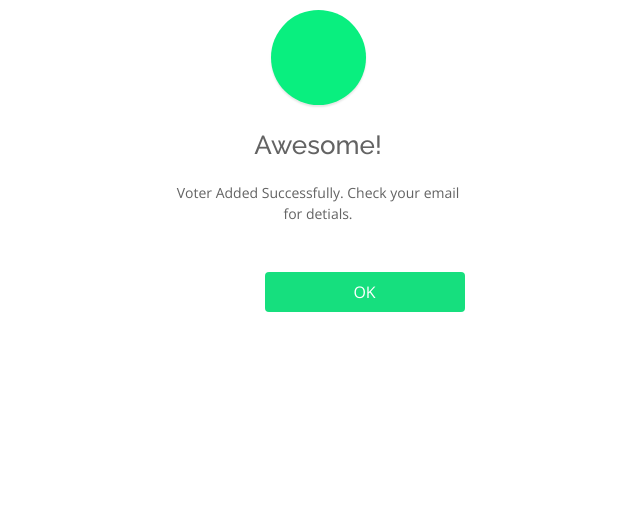
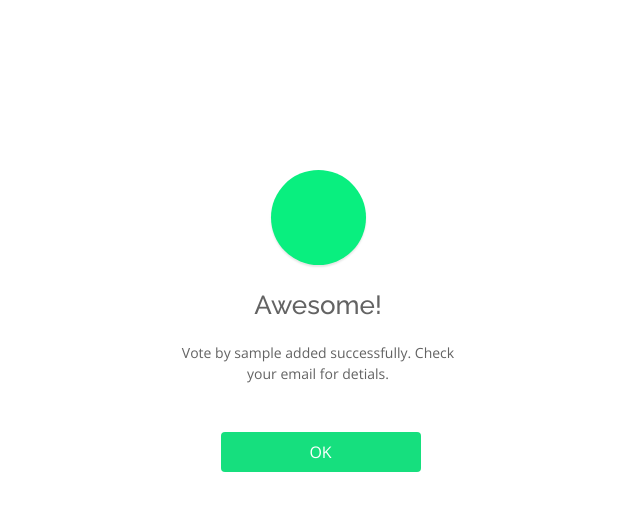
Before and after one commit to joshidevg/Crypto, a Flask app: a page that uses templates/success.html in a window 1280 px wide. Shown: the top 511 px of the page, without its empty margins (322-962 px from the left). Run offline with Flask 3, Linux system fonts and the light colour scheme; some libraries are stand-ins or nearby versions.

Commit message:
Co-authored-by: vandan7177 <vandan7177@users.noreply.github.com> Co-authored-by: joshidevg <joshidevg@users.noreply.github.com> Co-authored-by: Kashyap Halavadia <Kashyap28@users.noreply.github.com>

```diff
--- a/main.py
+++ b/main.py
@@ -26,10 +26,12 @@ minerID_array=[
 def start():
     # Miners Home Page
     if request.method=='POST':
-        if request.form['submit']=='vote':
+        # if request.form["submit"]== 'vote':
+        print(request.form["submit"])
+        if request.form["submit"] == "vote":
             return redirect(url_for('initial'))
         else:
-            return redirect(url_for('index'))
+            return render_template('index.html')
         # user=request.form["minerID"]
         # if user in minerID_array and request.form['submit']=='mine':
         #     return redirect(url_for('mine'))
@@ -59,11 +61,31 @@ def initial():
 @app.route('/<User>_repeat/<ID>')
 def control(User,ID):
     # CONTROL Reload and Back Reference After Vote
+    Reason = "Unknown Error"
     if ID not in vote_see_chain:
-        return render_template("failure.html",User=User,ID=ID, Reason="This VoterID does not exist")
+        Reason = "This VoterID does not exist"
+        # return redirect(url_for("fail_to_vote", name=User, vid = ID, rea = "This VoterID does not exist"))
+        # return render_template("failure.html",User=User,ID=ID, Reason="This VoterID does not exist")
     elif ID not in voterID_array:
-        return render_template("failure.html",User=User,ID=ID, Reason="You have already voted once")
-    return render_template("failure.html",User=User,ID=ID, Reason="Unknown Error")
+        Reason = "You have already voted once"
+        # return redirect(url_for("fail_to_vote", name=User, vid = ID, rea = "You have already voted once"))
+        # return render_template("failure.html",User=User,ID=ID, Reason="You have already voted once")
+    print(User, ID, Reason)
+    # return redirect(url_for("control", User=User, ID=ID))
+    # return redirect(url_for("fail_to_vote", User=User, ID=ID, Reason=Reason))
+    return render_template("failure.html",User=User,ID=ID, Reason=Reason)
+
+@app.route('/put_vote/failure', methods=['GET','POST'])
+def fail_to_vote(User, ID, Reason):
+# def fail_to_vote(User = "USER", ID = "000", Reason = "Unknown Error"):
+    print(User, ID, Reason)
+    if request.method=='POST':
+        if request.args.get("Failure", False) == "OK":
+            # render_template('index.html')
+            redirect_url = request.referrer or '/'
+            return redirect(redirect_url)
+    else:
+        return render_template("failure.html", User=User, ID=ID, Reason=Reason)
 
 @app.route('/put_vote/<name>',methods=['POST','GET'])
 def put_vote(name):
@@ -71,14 +93,27 @@ def put_vote(name):
     if request.method=='POST'and name in voterID_array:
         voterID_array.remove(name)
         option=request.form['vote']
-
+        # print(name)
         return redirect(url_for("vote_done", name = name))
     else:
         return render_template("fillup.html")
 
 @app.route('/put_vote/<name>/success', methods=['GET','POST'])
 def vote_done(name):
-    return render_template("success.html")
+    if request.method=='POST':
+        if request.args.get("Success", False) == "OK":
+            # render_template('index.html')
+            redirect_url = request.referrer or '/'
+            return redirect(redirect_url)
+        # user=request.form["minerID"]
+        # if user in minerID_array and request.form['submit']=='mine':
+        #     return redirect(url_for('mine'))
+        # if user in minerID_array and request.form['submit']=='vote':
+        #     return '<h3>A miner with Miner ID cannot vote</h3>'
+        # else:
+        #     return redirect(url_for("control",User="Miner",ID=user))
+    else:
+        return render_template("success.html", UserID = name)
 
 
 # The process of Mining
@@ -109,7 +144,7 @@ def mine():
 @app.route('/vote/new/<name>/<option>', methods=['GET','POST'])
 def new_transaction(name,option):
     if request.method=="POST":
-        """ values = request.get_json()
+        """values = request.get_json()
         # Check that the required fields are in the POST'ed data
         required = ['Party_A', 'Party_B'] """
         required=[name,option]
--- a/templates/failure.html
+++ b/templates/failure.html
@@ -164,8 +164,8 @@
                 </p>
             </div>
             <div class="modal-footer">
-                <form action="#" method="post">
-                    <button type="submit" class="btn btn-success button btn-block" data-dismiss="modal">
+                <form action="/" method="get">
+                    <button type="submit" name = "Failure" value="OK" class="btn bn button btn-success btn-block" data-dismiss="modal">
                         Retry
                     </button>
                 </form>
--- a/templates/success.html
+++ b/templates/success.html
@@ -74,7 +74,7 @@
         right: -5px;
     }
 
-    .modal-confirm .modal-footer {
+    .modal-footer {
         border: none;
         text-align: center;
         border-radius: 5px;
@@ -144,7 +144,7 @@
 
 
 <body>
-    <div class="modal-dialog modal-confirm">
+    <div class="modal-dialog modal-confirm" style="margin-top: 15rem">
         <div class="modal-content">
             <div class="modal-header">
                 <div class="icon-box ib">
@@ -154,12 +154,12 @@
             </div>
             <div class="modal-body">
                 <p class="text-center">
-                    Voter Added Successfully. Check your email for detials.
+                    Vote by {{UserID}} added successfully. Check your email for detials.
                 </p>
             </div>
             <div class="modal-footer">
-                <form action="/" method="post">
-                    <button type="submit" class="btn bn button btn-success btn-block" data-dismiss="modal">
+                <form action="/" method="get" style="margin-right: 3rem;">
+                    <button type="submit" name = "Success" value="OK" class="btn bn button btn-success btn-block" data-dismiss="modal">
                         OK
                     </button>
                 </form>
```
